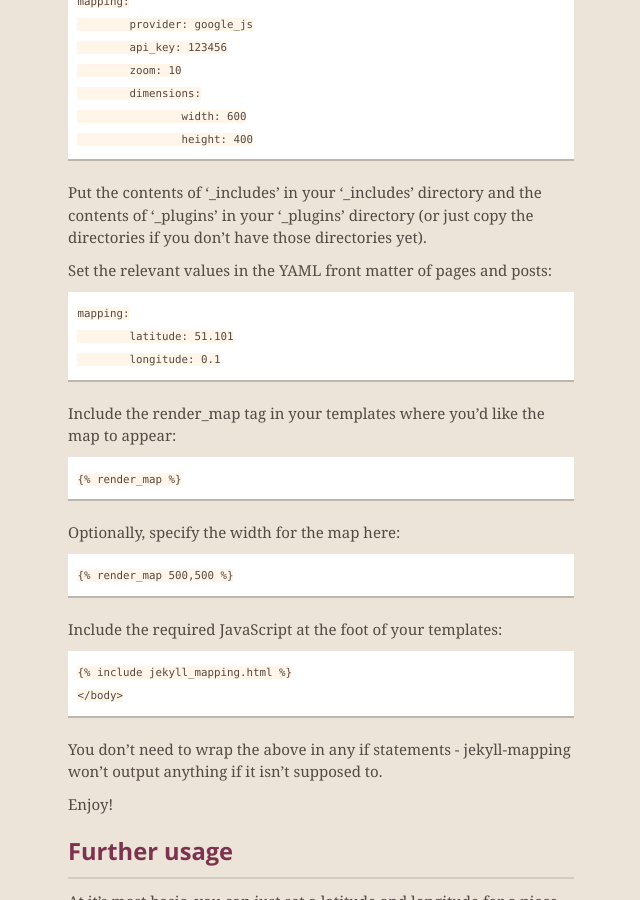
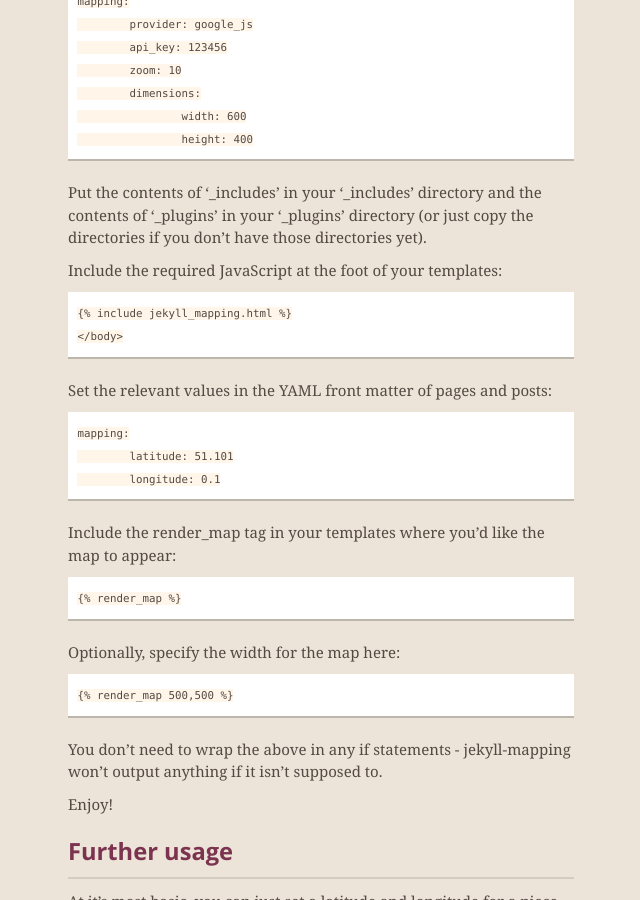
Before and after one commit to matthewowen/jekyll-mapping, a Jekyll site: the page built from index.markdown, in a window 1280 px wide and 900 px high, scrolled down 2811 px. Shown: the whole window, without its empty margins (319-959 px from the left). Built offline with Jekyll 4.4.1, drawn with Linux system fonts in a browser that asks for light colours; nearby versions of some CDN libraries.

Commit message:
better ordering

```diff
--- a/index.markdown
+++ b/index.markdown
@@ -88,6 +88,11 @@ If using Google JS API, include an API key:
 
 Put the contents of '_includes' in your '_includes' directory and the contents of '_plugins' in your '_plugins' directory (or just copy the directories if you don't have those directories yet).
 
+Include the required JavaScript at the foot of your templates:
+
+	{{ "{% include jekyll_mapping.html " }}%}
+	</body>
+
 Set the relevant values in the YAML front matter of pages and posts:
 
 	mapping:
@@ -101,11 +106,6 @@ Include the render_map tag in your templates where you'd like the map to appear:
 Optionally, specify the width for the map here:
 
 	{{ "{% render_map 500,500 " }}%}
-
-Include the required JavaScript at the foot of your templates:
-
-	{{ "{% include jekyll_mapping.html " }}%}
-	</body>
 
 You don't need to wrap the above in any if statements - jekyll-mapping won't output anything if it isn't supposed to.
 
```
